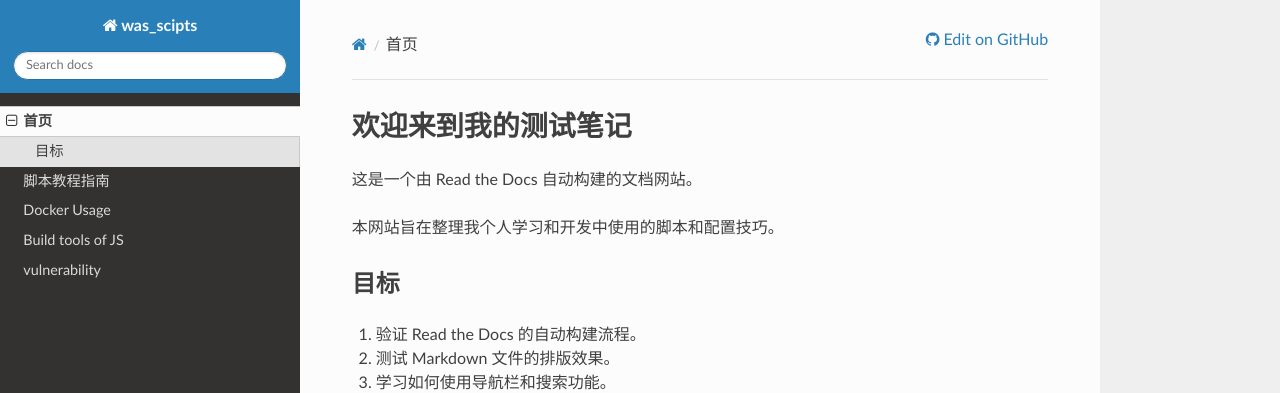
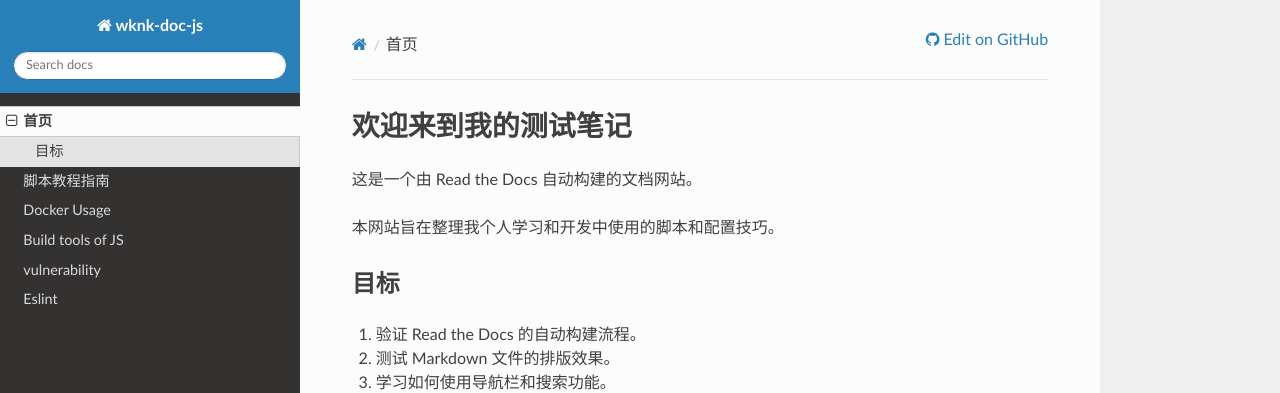
Before and after one commit to wasknk/wknk-doc-js, an MkDocs documentation site: the page built from docs/index.md, in a window 1280 px wide. Shown: the top 393 px of the page. Built offline with MkDocs 1.6.1, drawn with Linux system fonts in a browser that asks for light colours; nearby versions of some CDN libraries.

Commit message:
📝 Add eslint.md

```diff
--- a/mkdocs.yml
+++ b/mkdocs.yml
@@ -1,4 +1,4 @@
-site_name: was_scipts
+site_name: wknk-doc-js
 site_author: wasknk
 repo_url: https://github.com/YourUsername/YourRepoName
 
@@ -12,3 +12,4 @@ nav:
     - Docker Usage: 'docker.md'
     - Build tools of JS: 'build_tools.md'
     - vulnerability: 'vulnerability.md'
+    - Eslint: 'eslint.md'
```
Also changed, not shown: docs/eslint.md (added, +7 -0 lines).
